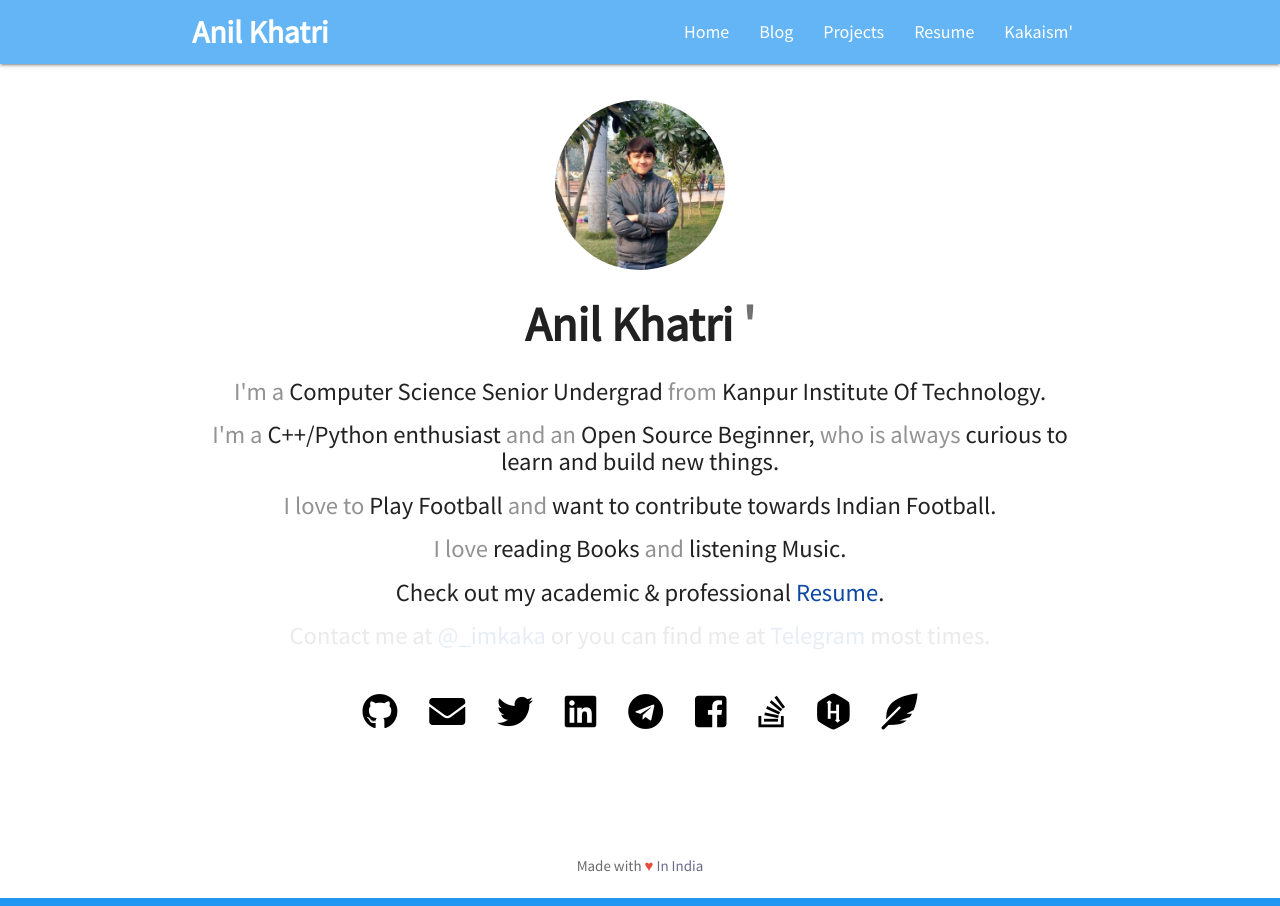
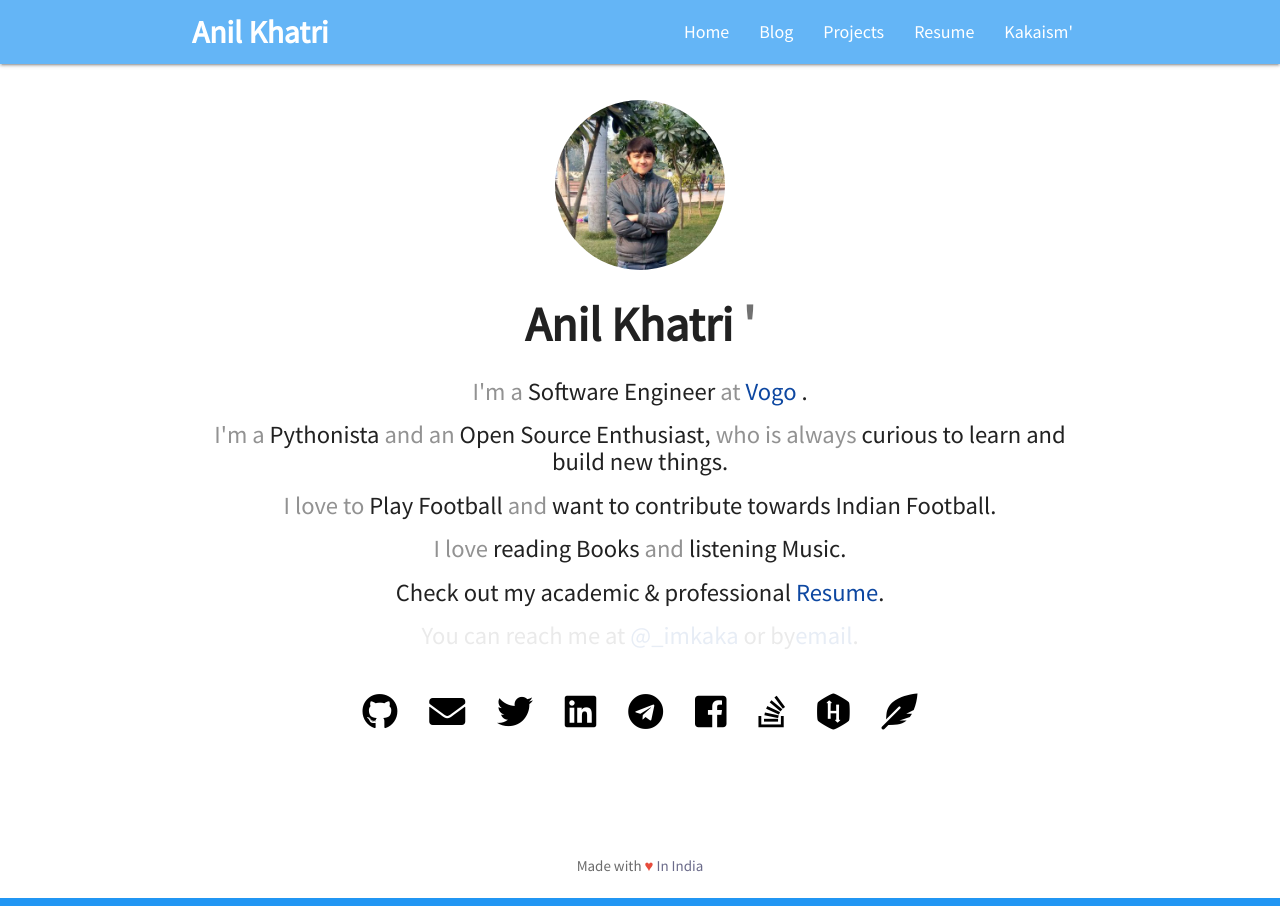
Before and after one commit to imkaka/imkaka.github.io, a Jekyll site: the page built from index.html, in a window 1280 px wide. Built offline with Jekyll 4.4.1, drawn with Linux system fonts in a browser that asks for light colours; nearby versions of some CDN libraries.

Commit message:
:zap: Update bio

```diff
--- a/index.html
+++ b/index.html
@@ -21,14 +21,15 @@ layout: home
 
   <div>
     <h5 id="test1">
-      <span style="color:#929292;">I'm a </span>Computer Science Senior
-      Undergrad <span style="color:#929292;">from</span> Kanpur Institute Of
-      Technology.
+      <span style="color:#929292;">I'm a </span>Software Engineer
+      <span style="color:#929292;">at</span>
+      <span class="hov"><a href="http://twitter.com/Vogo_rentals" target="_blank">Vogo</a>
+      </span>.
     </h5>
 
     <h5 id="test2">
-      <span style="color:#929292;">I'm a </span>C++/Python enthusiast
-      <span style="color:#929292;">and an</span> Open Source Beginner,<span
+      <span style="color:#929292;">I'm a </span>Pythonista
+      <span style="color:#929292;">and an</span> Open Source Enthusiast,<span
         style="color:#929292;"
       >
         who is always
@@ -57,19 +58,12 @@ layout: home
     </h5>
 
     <h5 id="test6">
-      Contact me at
-      <span class="hov"
-        ><a href="http://twitter.com/{{ site.twitter }}" target="_blank"
-          >@{{ site.twitter }}</a
-        ></span
-      >
-      or you can find me at
-      <span class="hov"
-        ><a href="https://t.me/{{ site.telegram }}" target="_blank"
-          >Telegram</a
-        ></span
-      >
-      most times.
+      You can reach me at
+      <span class="hov">
+        <a href="http://twitter.com/{{ site.twitter }}" target="_blank"
+          >@{{ site.twitter }}</a>
+      </span>
+       or by<span class="hov"><a href="mailto:{{ site.email}}" target="_blank">email</a></span>.
     </h5>
   </div>
   {% include social.html %}
```
